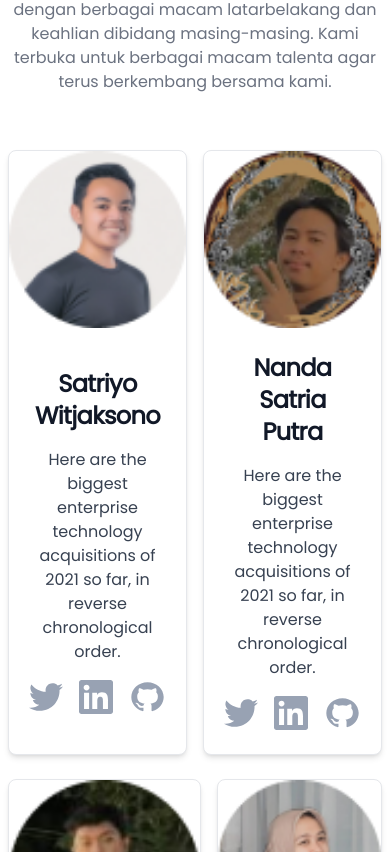
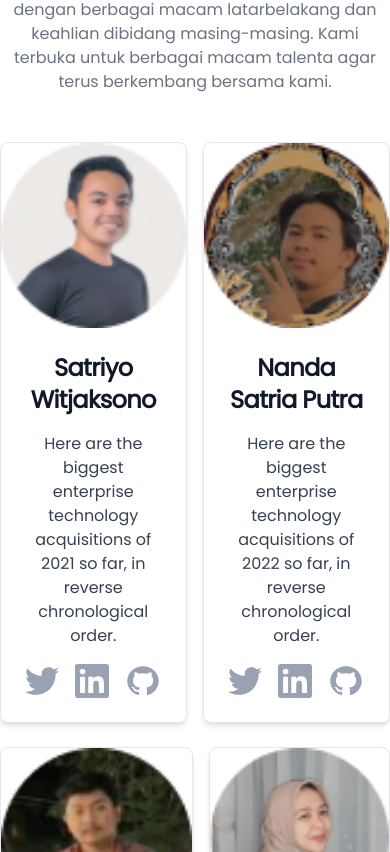
Before and after one commit to Skilvul-FE-13/edu-grow-reactjs, a React (Vite) app: page /about in a window 390 px wide. Shown: the part 1532-2384 px from the top of the page. Built offline with nearby package versions, Linux system fonts and the light colour scheme.

Commit message:
update responsive

```diff
--- a/src/pages/About/AboutTim.jsx
+++ b/src/pages/About/AboutTim.jsx
@@ -3,8 +3,8 @@ import { Card } from "flowbite-react";
 
 export default function AboutTim() {
     return (
-        <section className="container">
-            <div className="container text-center">
+        <section className="dark:bg-gray-900 space-y-0 bg-white">
+            <div className="dark:bg-gray-900 space-y-0 bg-white">
                 <h3 className="txt-prmy-color text-center text-4xl font-extrabold">
                     Hallo Kenalan Yuk
                 </h3>
@@ -21,12 +21,13 @@ export default function AboutTim() {
             <br></br>
             <br></br>
 
-            <section className="p-2">
+            <section className="dark:bg-gray-900 space-y-0 bg-white">
                 <div className="container">
                     {/* CARD TIM */}
                     <div className="flex flex-row gap-4 text-center">
                         {/* CARD SATRIYO */}
                         <Card
+                            className=""
                             imgAlt="Satriyo Witjaksono"
                             imgSrc="/images/Satriyo-img.png"
                         >
@@ -57,7 +58,7 @@ export default function AboutTim() {
                             <p className="dark:text-gray-400 font-normal text-gray-700">
                                 <p>
                                     Here are the biggest enterprise technology
-                                    acquisitions of 2021 so far, in reverse
+                                    acquisitions of 2022 so far, in reverse
                                     chronological order.
                                 </p>
                             </p>
```
